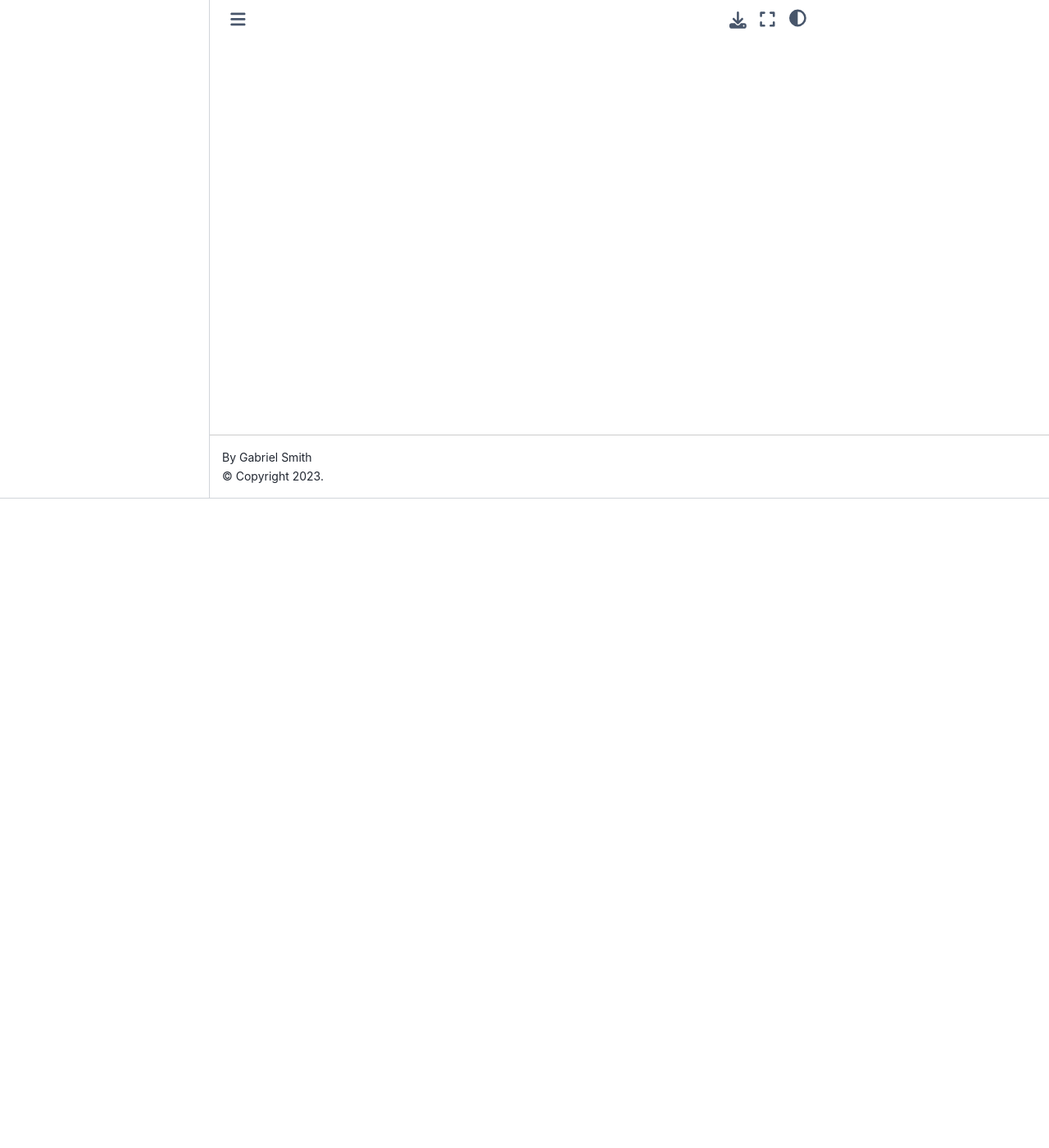
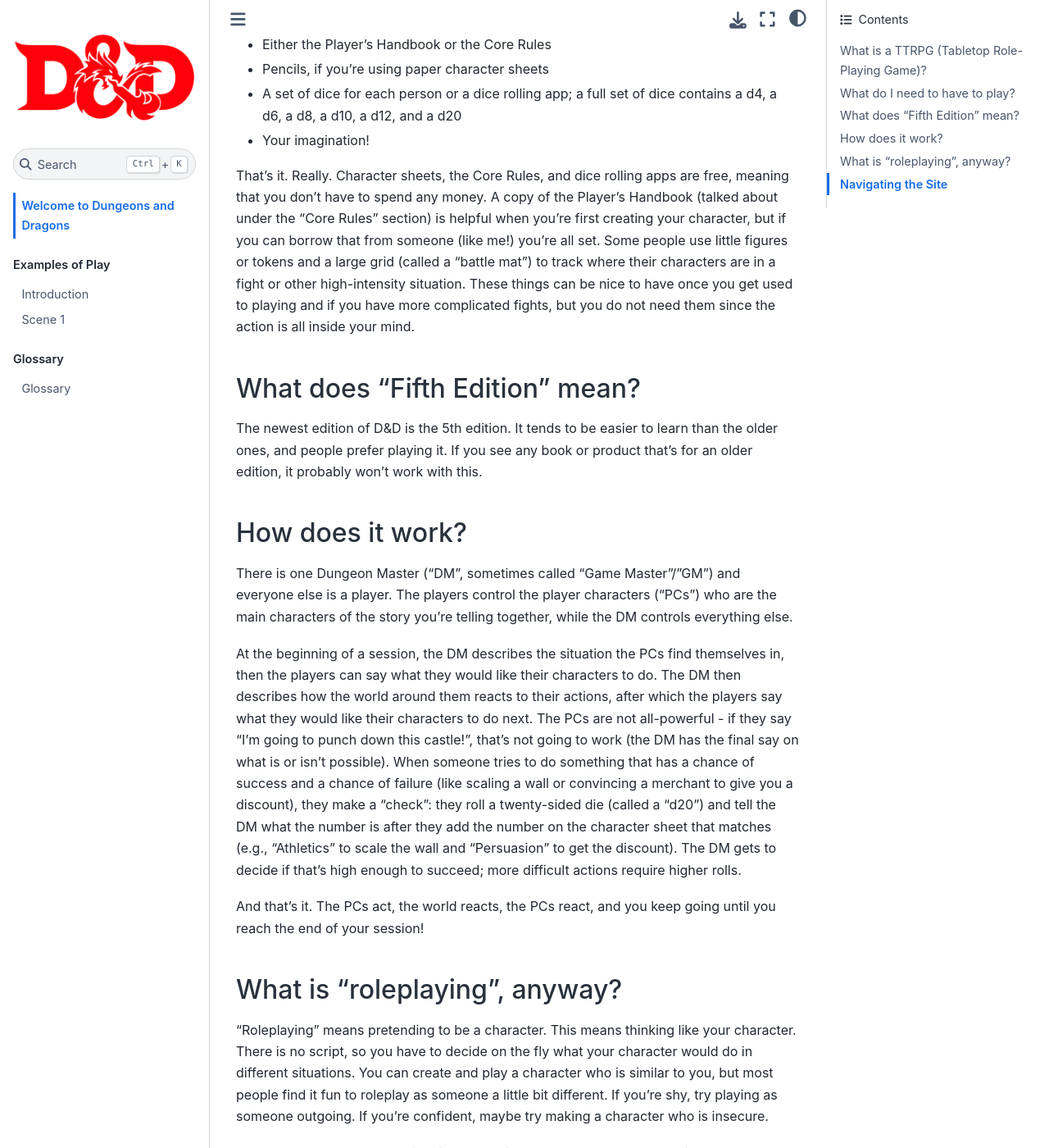
Before and after one commit to galagon/ttrpg_site, a Jupyter Book: the page built from intro.md, in a window 1280 px wide and 1400 px high, scrolled down 792 px. Shown: the whole window at 82% size. Built offline with Jupyter Book 1.0.4 settings and Sphinx 7.4.7 and the Sphinx Book theme 1.1.4, drawn with Linux system fonts in a browser that asks for light colours; before the commit the page ends 900 px from its top, so only the background shows below that; some of the changed text lies outside the part shown.

Commit message:
add intro

````diff
--- a/_toc.yml
+++ b/_toc.yml
@@ -3,6 +3,7 @@ root: intro
 parts:
   - caption: Examples of Play
     chapters:
+    - file: play_examples/play_example_intro.md
     - file: play_examples/play_example_01.md
   - caption: Glossary
     chapters:
--- a/intro.md
+++ b/intro.md
@@ -1,6 +1,46 @@
 # Welcome to Dungeons and Dragons
 
-Website content
+## What is a TTRPG (Tabletop Role-Playing Game)?
+Tabletop RPGs (TTRPGs) are collaborative storytelling games. The storytelling part refers to the narrative, the characterization, the stories that we craft independent of any set of rules or any gaming system. These stories are what makes a TTRPG different from something like a video game or board game and make it a little more like a book or a TV show. The game part refers to the rules and limits that we play within and how characters are represented by numbers (e.g., “My character is stealthy” = having a +6 bonus to the “Stealth” skill). These things (sometimes called “mechanics”) are what make a TTRPG different from something like a book or a TV show and make it a little more like a video game or a board game
++++
+At its core, you’re just imagining a made-up world and working together to decide what happens in it for the sake of a good story and a fun game. There are thousands of TTRPGs; D&D is just one that is fantasy-themed. Other TTRPGs are about horror, romance, sci-fi, mystery/crime-solving, pretty much anything you can imagine.
+
+## What do I need to have to play?
+Only a few things:
+
+* Character sheets for each player, either printed out or digital
+* Either the Player’s Handbook or the Core Rules
+* Pencils, if you’re using paper character sheets
+* A set of dice for each person or a dice rolling app; a full set of dice contains a d4, a d6, a d8, a d10, a d12, and a d20
+* Your imagination!
+
+That’s it. Really. Character sheets, the Core Rules, and dice rolling apps are free, meaning that you don’t have to spend any money. A copy of the Player’s Handbook (talked about under the “Core Rules” section) is helpful when you’re first creating your character, but if you can borrow that from someone (like me!) you’re all set.
+Some people use little figures or tokens and a large grid (called a “battle mat”) to track where their characters are in a fight or other high-intensity situation. These things can be nice to have once you get used to playing and if you have more complicated fights, but you do not need them since the action is all inside your mind.
+
+## What does “Fifth Edition” mean?
+The newest edition of D&D is the 5th edition. It tends to be easier to learn than the older ones, and people prefer playing it. If you see any book or product that’s for an older edition, it probably won’t work with this.
+
+## How does it work?
+There is one Dungeon Master (“DM”, sometimes called “Game Master”/”GM”) and everyone else is a player. The players control the player characters (“PCs”) who are the main characters of the story you’re telling together, while the DM controls everything else.
++++
+At the beginning of a session, the DM describes the situation the PCs find themselves in, then the players can say what they would like their characters to do. The DM then describes how the world around them reacts to their actions, after which the players say what they would like their characters to do next. The PCs are not all-powerful - if they say “I’m going to punch down this castle!”, that’s not going to work (the DM has the final say on what is or isn’t possible). When someone tries to do something that has a chance of success and a chance of failure (like scaling a wall or convincing a merchant to give you a discount), they make a “check”: they roll a twenty-sided die (called a “d20”) and tell the DM what the number is after they add the number on the character sheet that matches (e.g., “Athletics” to scale the wall and “Persuasion” to get the discount). The DM gets to decide if that’s high enough to succeed; more difficult actions require higher rolls.
++++
+And that’s it. The PCs act, the world reacts, the PCs react, and you keep going until you reach the end of your session!
+
+## What is “roleplaying”, anyway?
+“Roleplaying” means pretending to be a character. This means thinking like your character. There is no script, so you have to decide on the fly what your character would do in different situations. You can create and play a character who is similar to you, but most people find it fun to roleplay as someone a little bit different. If you’re shy, try playing as someone outgoing. If you’re confident, maybe try making a character who is insecure.
++++
+When you’re new to roleplaying, it’s a good idea to play a character who is generally “good”. Playing a character who is evil, mean, or very selfish can be difficult and make the game uncomfortable for you and others. But, no one is perfect - perfect characters are less interesting than characters with at least one “flaw”, whether it’s greed, cowardice, pride, or something else.
++++
+Your character also has a backstory, what happened to them before this adventure they’re embarking on. Was their life peaceful or scary? Did they come from a big family or did they not know their parents at all? Have they been all over the world, or have they never left their sleepy home-town? These are all questions that you get to answer for them!
+
+## Navigating the Site
+
+The “Resources” section (coming soon) explains where you can get the D&D rules and has links to some helpful guides online
++++
+You don’t need to read the [“Examples of Play”](play_examples/play_example_intro.md) section if you don’t want to, it’s an example of what it looks like when people sit down to play the game and contains lessons about some of the different rules
++++
+If you’re unsure about what a word or phrase means, the [“Glossary”](glossary.md) probably has the definition
 
 ```{tableofcontents}
 ```
````
Also changed, not shown: play_examples/play_example_intro.md (added, +9 -0 lines).
